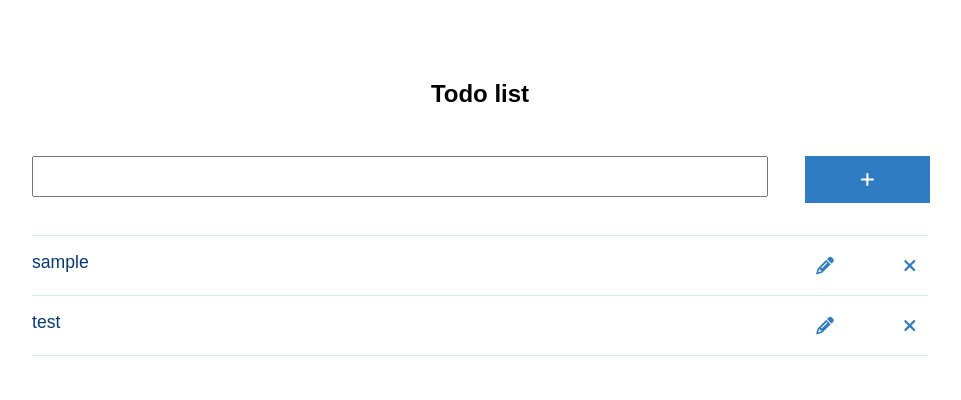
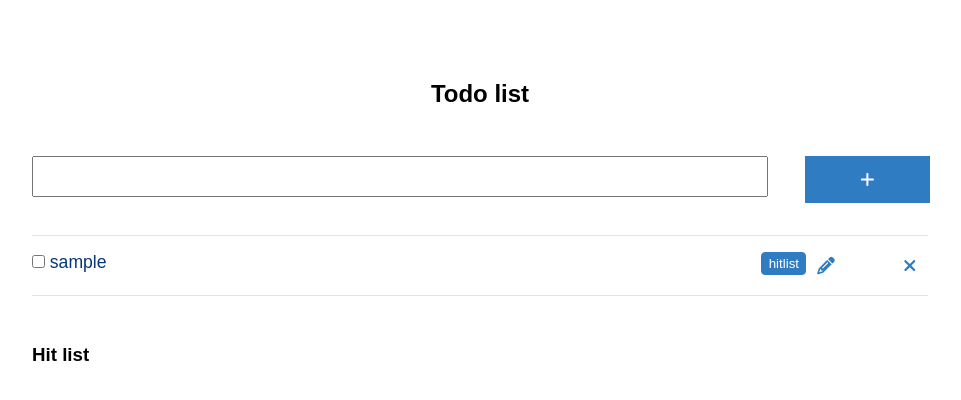
Before and after one commit to glory-arisah/Vue-todo-app, a Vue app: page / in a window 1280 px wide. Shown: the top 400 px of the page, without its empty margins (160-1121 px from the left). Built offline with nearby package versions, Linux system fonts and the light colour scheme.

Commit message:
user is able to add normal tasks to a hit list

```diff
--- a/package.json
+++ b/package.json
@@ -14,6 +14,7 @@
     "@fortawesome/free-solid-svg-icons": "^6.4.0",
     "@fortawesome/vue-fontawesome": "^3.0.3",
     "core-js": "^3.8.3",
+    "date-fns": "^2.30.0",
     "vue": "^3.2.13"
   },
   "devDependencies": {
--- a/src/App.vue
+++ b/src/App.vue
@@ -1,6 +1,6 @@
 <template>
-  <p v-if="errorStatus">Please input a value</p>
-  <h2>Todo list</h2>
+  <h2 class="align-center">Todo list</h2>
+  <p v-if="errorStatus" class="align-center error">Please input a value</p>
   <section class="main-section">
     <!-- input field to add a todo item -->
     <section class="input">
@@ -23,21 +23,50 @@
         />
       </template>
     </section>
-    <!-- list of all items -->
     <section class="all-todos">
-      <section v-for="todo in todos" :key="todo.id" class="todos">
-        <p class="todo">{{ todo.title }}</p>
-        <p></p>
+        <!-- list of the remaining todos -->
+        <section class="mb-3">
+          <section v-for="todo in todos" :key="todo.id" class="todos">
+            <p class="todo">
+              <input type="checkbox" style="margin-right:0.3rem;" @change='checkBoxTodo("todos", todo.id)' :checked="todo.done"  false-value=false true-value=true />
+              <span :class="todo.done && 'linethrough'">{{ todo.title }}</span>
+            </p>
+            <p><button v-show="!todo.done" @click="addToHitList(todo.id)" class="hit-list">hitlist</button></p>
+            <div class="action-btns">
+              <font-awesome-icon v-show="!todo.done"
+                :icon="['fas', 'fa-pencil']"
+                class="btn"
+                @click="editTodo('todos', todo.id)"
+              />
+
+              <font-awesome-icon
+                :icon="['fas', 'fa-times']"
+                class="btn"
+                @click="deleteTodo('todos', todo.id)"
+              />
+            </div>
+          </section>
+        </section>
+
+      <!-- list of all hitlist items -->
+      <h3>Hit list</h3>
+      <section v-for="todo in hitList" :key="todo.id" class="todos">
+        <p class="todo">
+          <input type="checkbox" style="margin-right:0.3rem;" @change='checkBoxTodo("hitList", todo.id)' :checked="todo.done"  false-value=false true-value=true />
+          <span :class="todo.done && 'linethrough'">{{ todo.title }}</span>
+        </p>
+        <p><button v-show="!todo.done" @click="removeFromHitList(todo.id)" class="hit-list">revert</button></p>
         <div class="action-btns">
-          <font-awesome-icon
+          <font-awesome-icon v-show="!todo.done"
             :icon="['fas', 'fa-pencil']"
             class="btn"
-            @click="editTodo(todo.id)"
+            @click="editTodo('hitList', todo.id)"
           />
+
           <font-awesome-icon
             :icon="['fas', 'fa-times']"
             class="btn"
-            @click="deleteTodo(todo.id)"
+            @click="deleteTodo('hitList', todo.id)"
           />
         </div>
       </section>
@@ -47,26 +76,27 @@
 
 <script>
 // import HelloWorld from './components/HelloWorld.vue'
-
+const { format } = require('date-fns')
 export default {
   name: "App",
   data() {
     return {
-      id: 3,
+      id: 2,
       todos: [
         {
           id: 1,
           title: "sample",
-        },
-        {
-          id: 2,
-          title: "test",
+          createdAt: format(Date.now(), 'yyyy-MM-dd-hh:mm:ss'),
+          updatedAt: format(Date.now(), 'yyyy-MM-dd-hh:mm:ss'),
+          done: false
         },
       ],
+      hitList: [],
       todoName: "",
       errorStatus: false,
       method: "add",
       itemIndex: 0,
+      listType: 'todos'
     };
   },
   methods: {
@@ -75,7 +105,7 @@ export default {
       event.preventDefault();
       this.method = "add";
       if (this.todoName) {
-        this.todos.push({ id: this.id, title: this.todoName });
+        this.todos.push({ id: this.id, title: this.todoName, createdAt: format(Date.now(), 'yyyy-MM-dd-hh:mm:ss'), updatedAt: format(Date.now(), 'yyyy-MM-dd-hh:mm:ss'), done: false });
         this.id += 1;
         this.todoName = "";
       } else {
@@ -84,33 +114,78 @@ export default {
       }
     },
     // delete a todo item
-    deleteTodo(id) {
+    deleteTodo(array, id) {
       this.itemIndex = id;
-      this.todos = this.todos.filter((todo) => todo.id !== id);
+      if (array === 'todos') {
+        this.todos = this.todos.filter((todo) => todo.id !== id);
+      } else if (array === 'hitList') {
+        this.hitList = this.hitList.filter((todo) => todo.id !== id);
+      }
     },
     // edit todo item
-    editTodo(id) {
+    editTodo(array, id) {
       this.itemIndex = id;
-      let todo = this.todos.find((todo) => todo.id === id);
-      document.querySelector('input').focus();
-      this.todoName = todo.title;
+      this.listType = array
+      if (array === 'todos') {
+        this.todoName = this.todos.find((todo) => todo.id === id).title;
+      } else if (array === 'hitList') {
+        this.todoName = this.hitList.find((todo) => todo.id === id).title;
+      }
+      document.querySelector('input[type="text"]').focus();
       this.method = "update";
+    },
+    // utitlity function to update both normal list and hit list
+    updateTitleAndTime(array, id) {
+      return array.map((todo) => {
+          if (todo.id === id) {
+            todo.title = this.todoName;
+            todo.updatedAt = format(Date.now(), 'yyyy-MM-dd-hh:mm:ss')
+          }
+          return todo;
+        })
     },
     // update todo item
     updateTodo(event) {
       event.preventDefault();
-      let index = this.itemIndex;
-      this.method = "update";
-      this.todos = this.todos.map((todo) => {
-        if (todo.id === index) {
-          todo.title = this.todoName;
-        }
-        return todo;
-      });
+      let id = this.itemIndex;
+      // this.method = "update";
+      let array = this.listType
+      if (array === 'todos') {
+        this.todos = this.updateTitleAndTime(this.todos, id)
+      } else if (array === 'hitList') {
+        this.hitList = this.updateTitleAndTime(this.hitList, id)
+      }
       this.todoName = "";
       this.method = "add";
-      this.itemIndex = 0;
     },
+    // utility method for hit list and other list checkbox
+    checkBoxArray(array, id) {
+      return array.map((todo) => {
+          if (todo.id === id) {
+            todo.done = !todo.done;
+          }
+          return todo;
+        });
+    },
+    // mark a todo as done
+    checkBoxTodo(array, id) {
+      if (array === 'todos') {
+        this.todos = this.checkBoxArray(this.todos, id)
+      } else if (array === 'hitList') {
+        this.hitList = this.checkBoxArray(this.hitList, id)
+      }
+    },
+    // add todo to hit list
+    addToHitList(id) {
+      let todo = this.todos.find((todoItem) => todoItem.id === id);
+      this.hitList.push(todo)
+      this.todos = this.todos.filter(todoItem => todoItem.id !== todo.id)
+    },
+    removeFromHitList(id) {
+      let todo = this.hitList.find((todoItem) => todoItem.id === id);
+      this.hitList = this.hitList.filter(todoItem => todoItem.id !== todo.id)
+      this.todos.push(todo)
+    }
   },
 };
 </script>
@@ -120,6 +195,12 @@ export default {
   margin: 0;
   padding: 0;
   box-sizing: border-box;
+}
+.align-center {
+  text-align: center;
+}
+.error {
+  color: rgb(193, 15, 15);
 }
 /* #app {
   font-family: Avenir, Helvetica, Arial, sans-serif;
@@ -138,7 +219,9 @@ export default {
   --clr-blue-light: #307cc3;
   --clr-blue-lighter: #cdebff;
 }
-
+.mb-3 {
+  margin-bottom: 3rem;
+}
 body {
   font-family: "Montserrat", sans-serif;
 }
@@ -171,6 +254,10 @@ h2 {
   padding-inline: 0.5rem;
   font-size: 1rem;
   font-family: "Montserrat", sans-serif;
+}
+/* checkbox */
+.linethrough {
+  text-decoration: line-through;
 }
 
 /* plus icon for adding todo */
@@ -206,7 +293,18 @@ h2 {
   font-size: 1.1rem;
   color: var(--clr-blue-darker);
 }
-
+/* hit list button styling */
+.hit-list {
+  background: var(--clr-blue-light);
+  border: .5px solid var(--clr-blue-light);
+  border-radius: 4px;
+  padding: .2rem .4rem;
+  color: #fff;
+  cursor: pointer;
+}
+.hit-list:hover {
+  background-color: var(--clr-blue-darker);
+}
 /* edit and delete buttons styling */
 .action-btns {
   display: flex;
```
Also changed, not shown: 1 other file (tests, documents, lock files or other folders).
